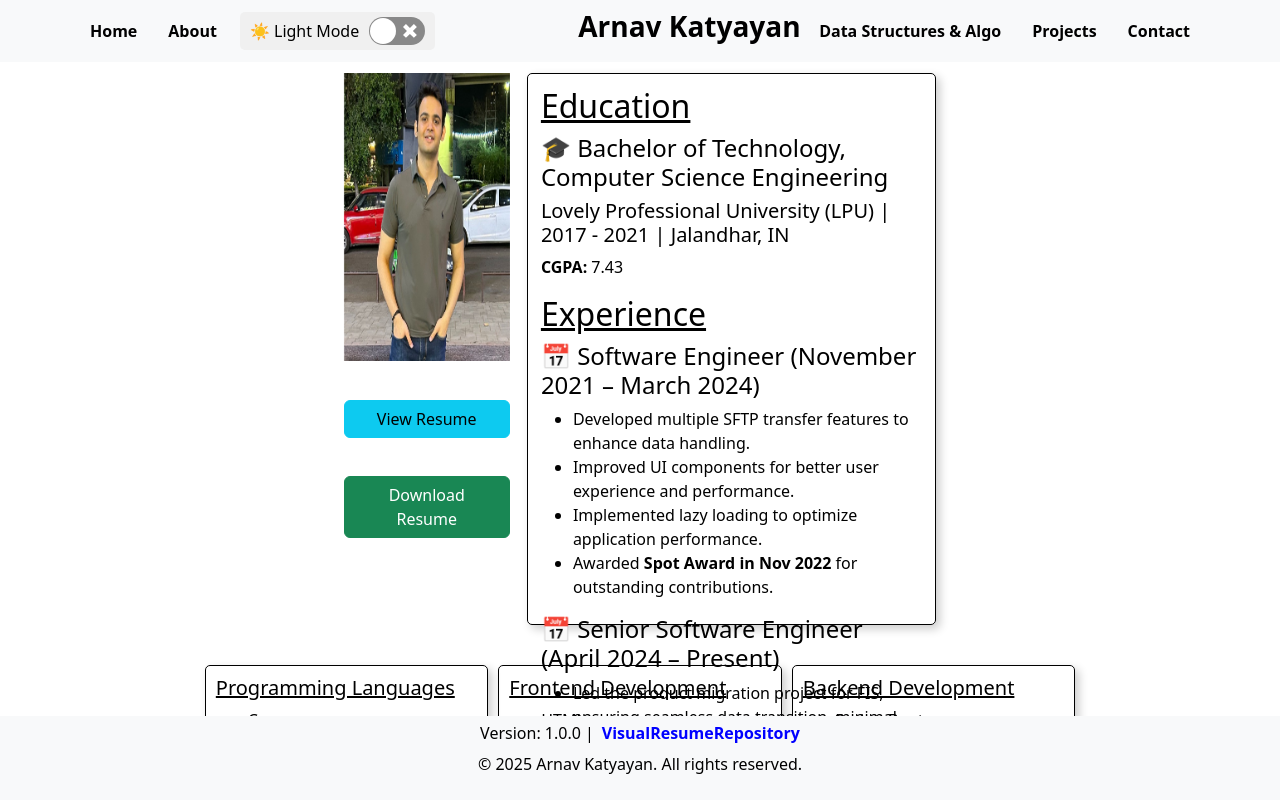
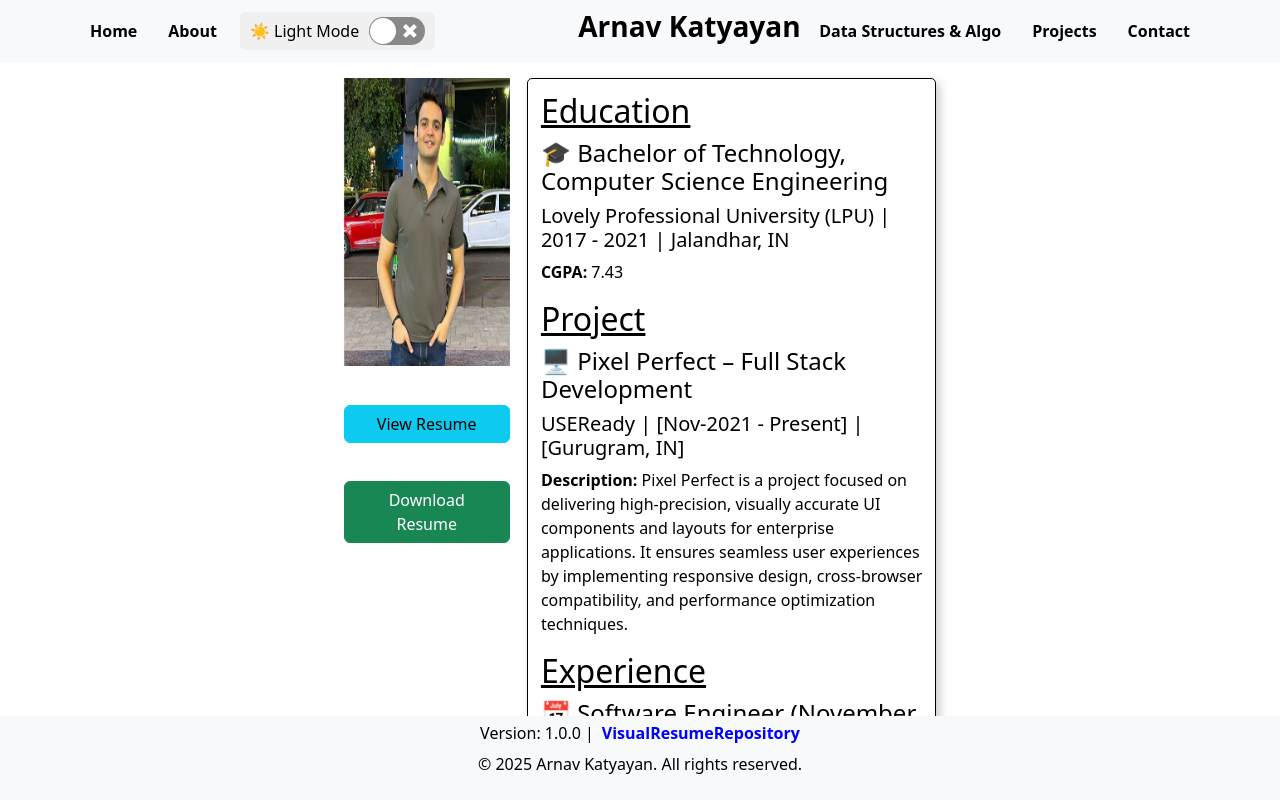
Before and after one commit to arnavkatyayan/visualresumearnavk2025, a React (Create React App) app: page / in a window 1280 px wide. Both pictures are taken after a click on the button "About". Shown: the top 800 px of the page. Built offline with nearby package versions, Linux system fonts and the light colour scheme.

Commit message:
Adding Project Details

```diff
--- a/src/AboutPage.js
+++ b/src/AboutPage.js
@@ -50,6 +50,11 @@ function AboutPage(props) {
                     <h4>🎓 Bachelor of Technology, Computer Science Engineering</h4>
                     <h5>Lovely Professional University (LPU) | 2017 - 2021 | Jalandhar, IN</h5>
                     <p><b>CGPA:</b> 7.43</p>
+                    <h2><u>Project</u></h2>
+                    <h4>🖥️ Pixel Perfect – Full Stack Development</h4>
+                    <h5>USEReady | [Nov-2021 - Present] | [Gurugram, IN]</h5>
+                    <p><b>Description:</b> Pixel Perfect is a project focused on delivering high-precision, visually accurate UI components and layouts for enterprise applications. It ensures seamless user experiences by implementing responsive design, cross-browser compatibility, and performance optimization techniques.</p>
+
                     <h2><u>Experience</u></h2>
                     <h4>📅 Software Engineer (November 2021 – March 2024)</h4>
                     <ul>
--- a/src/App.css
+++ b/src/App.css
@@ -145,11 +145,11 @@ body {
   align-items: center;
   flex-direction: column;
   position: relative;
-  top: -2vw;
+  top: -1vw;
   gap: 40px;
   opacity: 0;
   animation: fadeIn 1s ease-in forwards;
-  height:150vh;
+  height:173vh;
 }
 
 /* Slide-in effect for experience section */
@@ -164,7 +164,7 @@ body {
 /* Experience section styling */
 .my-experience {
   width: 32vw;
-  height: 69vh;
+  height: 94vh;
   border: 1px solid black;
   padding: 13px;
   box-shadow: 4px 4px 10px rgba(0, 0, 0, 0.2);
```
